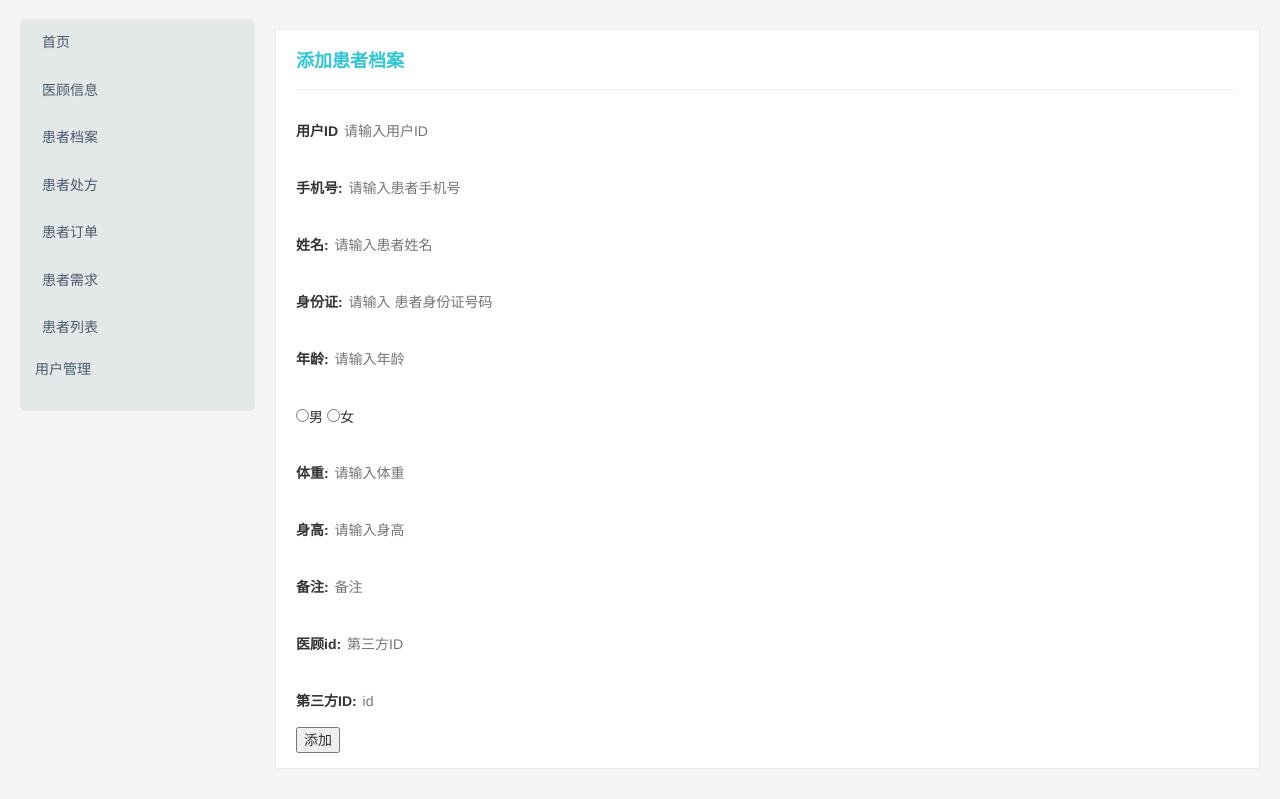
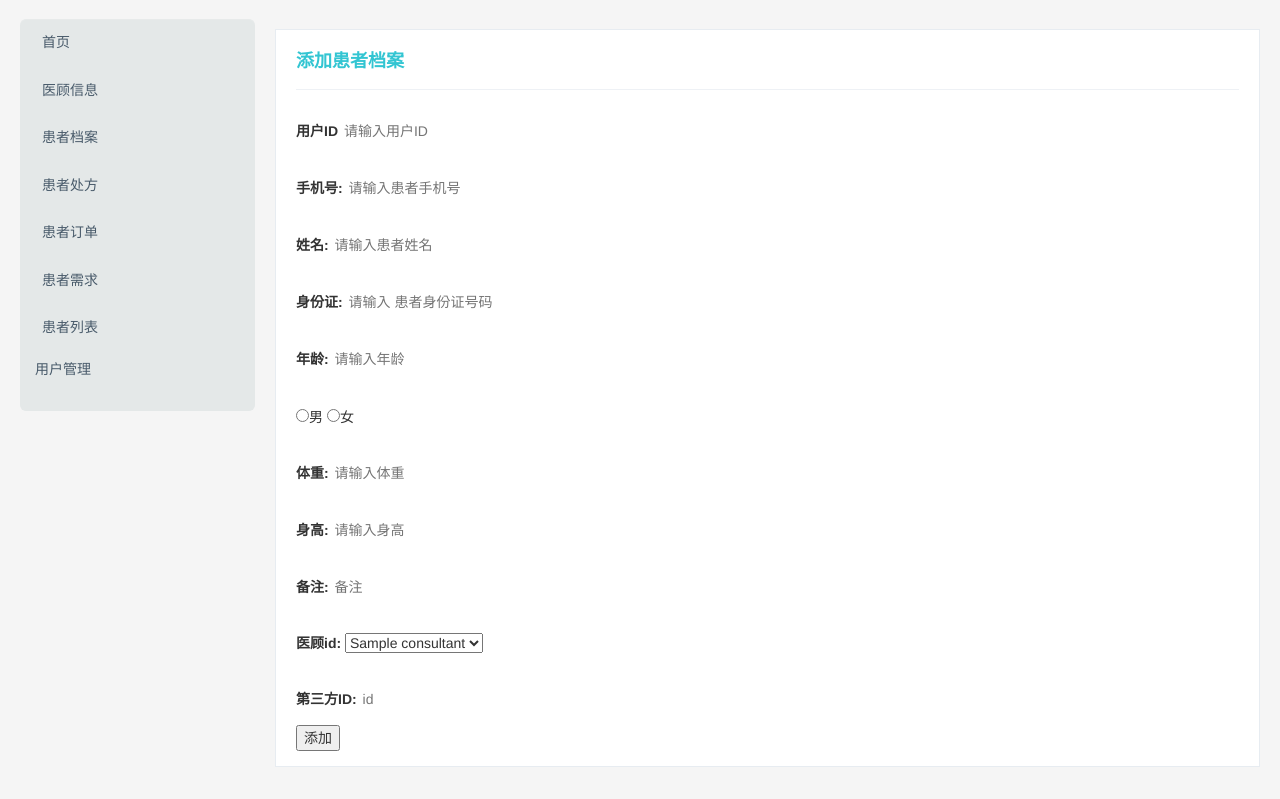
Before and after one commit to mahaining/txyy3, a Flask app: page /add_case/ in a window 1280 px wide. Shown: the part 128-927 px from the top of the page. Run offline with Flask 2, Linux system fonts and the light colour scheme; tables that the repository leaves empty hold one stand-in row (values such as "Sample post"); some libraries are stand-ins or nearby versions.

Commit message:
新增添加档案时选择医顾

```diff
--- a/back.py
+++ b/back.py
@@ -3,7 +3,7 @@ from public.exts import db
 import flask
 from public import config
 from public.froms import RegistForm, Interface_yong_Form
-from public.models import User, QuestionModel
+from public.models import User, QuestionModel, Consultant
 from sqlalchemy import or_
 from public.fenye import Pagination
 app = Flask (__name__)
@@ -39,6 +39,7 @@ def delete(id):
 @app.route ('/add_case/', methods=['GET', 'POST'])
 def add_case():
     form = Interface_yong_Form ()
+    consultant = Consultant.query.all ()
     if request.method == 'POST':
         # id = request.form.get ('id')
         user_id = request.form.get ('user_id')
@@ -50,7 +51,8 @@ def add_case():
         weight = request.form.get ('weight')
         height = request.form.get ('height')
         remark = request.form.get ('remark')
-        consultant_id = request.form.get ('consultant_id')
+        health_consultant = request.form.get ('consultant')
+        # consultant_id= request.form.get ('consultant_id')
         outer_id = request.form.get ('outer_id')
         try:
             newcase = QuestionModel (
@@ -63,7 +65,8 @@ def add_case():
                 weight=weight,
                 height=height,
                 remark=remark,
-                consultant_id=consultant_id,
+                consultant_id=health_consultant,
+                # consultant_id=consultant_id,
                 outer_id=outer_id
             )
             db.session.add (newcase)
@@ -74,7 +77,8 @@ def add_case():
             db.session.rollback ()
             flash (u'添加用例失败')
             return redirect (url_for ('detail'))
-    return render_template ('health/add.html', form=form)
+    return render_template ('health/add.html', form=form,consultants=consultant)
+    # return render_template ('health/add.html', form=form)
 
 
 @app.route ('/editor/<id>', methods=['GET', 'POST'])
--- a/public/config.py
+++ b/public/config.py
@@ -9,4 +9,4 @@ SQLALCHEMY_DATABASE_URI = DB_URI
 DEBUG=True
 SECRET_KEY = os.urandom(24)
 SQLALCHEMY_ECHO = True
-PageShow=5#这里配置的就是每个页显示多少
+PageShow=30#这里配置的就是每个页显示多少
--- a/public/froms.py
+++ b/public/froms.py
@@ -18,5 +18,5 @@ class Interface_yong_Form(Form):
     weight = StringField (u'体重', [validators.DataRequired ()], render_kw={'placeholder': u'请输入体重'})
     height = StringField (u'身高', [validators.DataRequired ()], render_kw={'placeholder': u'请输入身高'})
     remark = StringField (u'备注', [validators.DataRequired ()], render_kw={'placeholder': u'备注'})
-    consultant_id = StringField (u'第三方ID', [validators.DataRequired ()], render_kw={'placeholder': u'第三方ID'})
+    # consultant_id = StringField (u'第三方ID', [validators.DataRequired ()], render_kw={'placeholder': u'第三方ID'})
     outer_id = StringField(u'ID', [validators.DataRequired()], render_kw={'placeholder': u'id'})
--- a/templates/health/add.html
+++ b/templates/health/add.html
@@ -76,11 +76,16 @@
                     <strong>备注:</strong>
                     {{ form.remark }}
                 </div>
-                <span>&nbsp;</span>
+                 <span>&nbsp;</span>
                 <div class="form-group">
                     <strong>医顾id:</strong>
-                    {{ form.consultant_id }}
+                    <!--{{ form.consultant_id }}-->
+                    <select name='consultant'>{%for work in consultants%}
+                        <option value ="{{work.id}}" >{{work.name}}</option>
+                    {%endfor%}
+                    </select>
                 </div>
+
                 <span>&nbsp;</span>
                 <div class="form-group">
                     <strong>第三方ID:</strong>
```
Also changed, not shown: public/models.py (+7 -2 lines).
